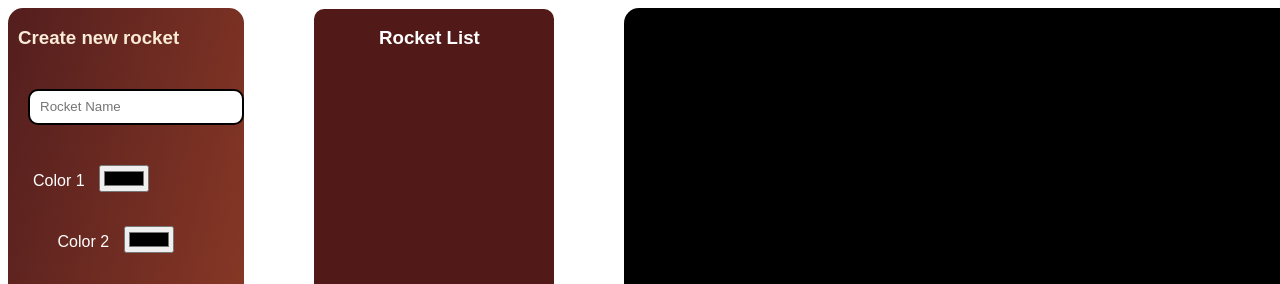
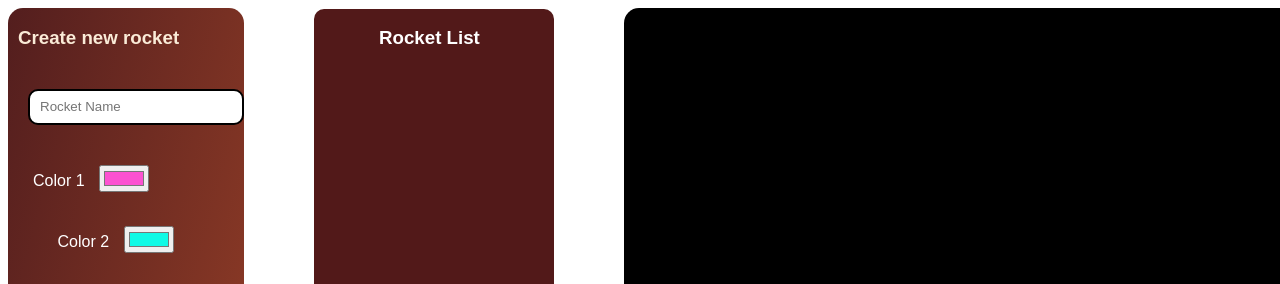
Before and after one commit to Skytecc/EIA2_Firework_Endabgabe, a website: page Endabgabe/Firework.html in a window 1280 px wide. Shown: the top 284 px of the page. Drawn offline with Linux system fonts and the light colour scheme.

Commit message:
Add color default

```diff
--- a/Endabgabe/Firework.html
+++ b/Endabgabe/Firework.html
@@ -24,9 +24,9 @@
 
             <div>
                 <p id="pColor1"> Color 1</p>
-                <input type="color" name="Color1" id="color1">
+                <input type="color" name="Color1" id="color1" value="#fc52d1">
                 <p id="pColor2">Color 2</p>
-                <input type="color" name="Color2" id="color2">
+                <input type="color" name="Color2" id="color2" value="#10fae6">
             </div>
 
             <div>
```
